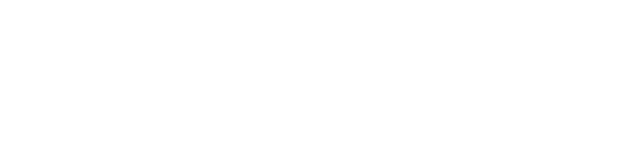
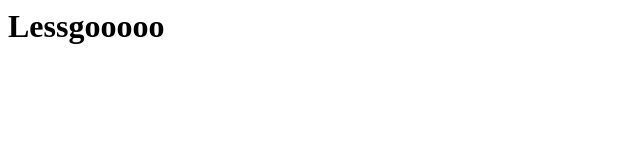
Before and after one commit to kissgergo0905/bruhanegyzeten, a plain HTML site: page index.html in a window 1280 px wide. Shown: the whole page, without its empty margins (0-640 px from the left). Drawn offline with Linux system fonts and the light colour scheme.

Commit message:
Update index.html

```diff
--- a/index.html
+++ b/index.html
@@ -5,7 +5,7 @@
 
   </head>
   <body>
-
+    <h1>Lessgooooo</h1>
 
 
 
```
